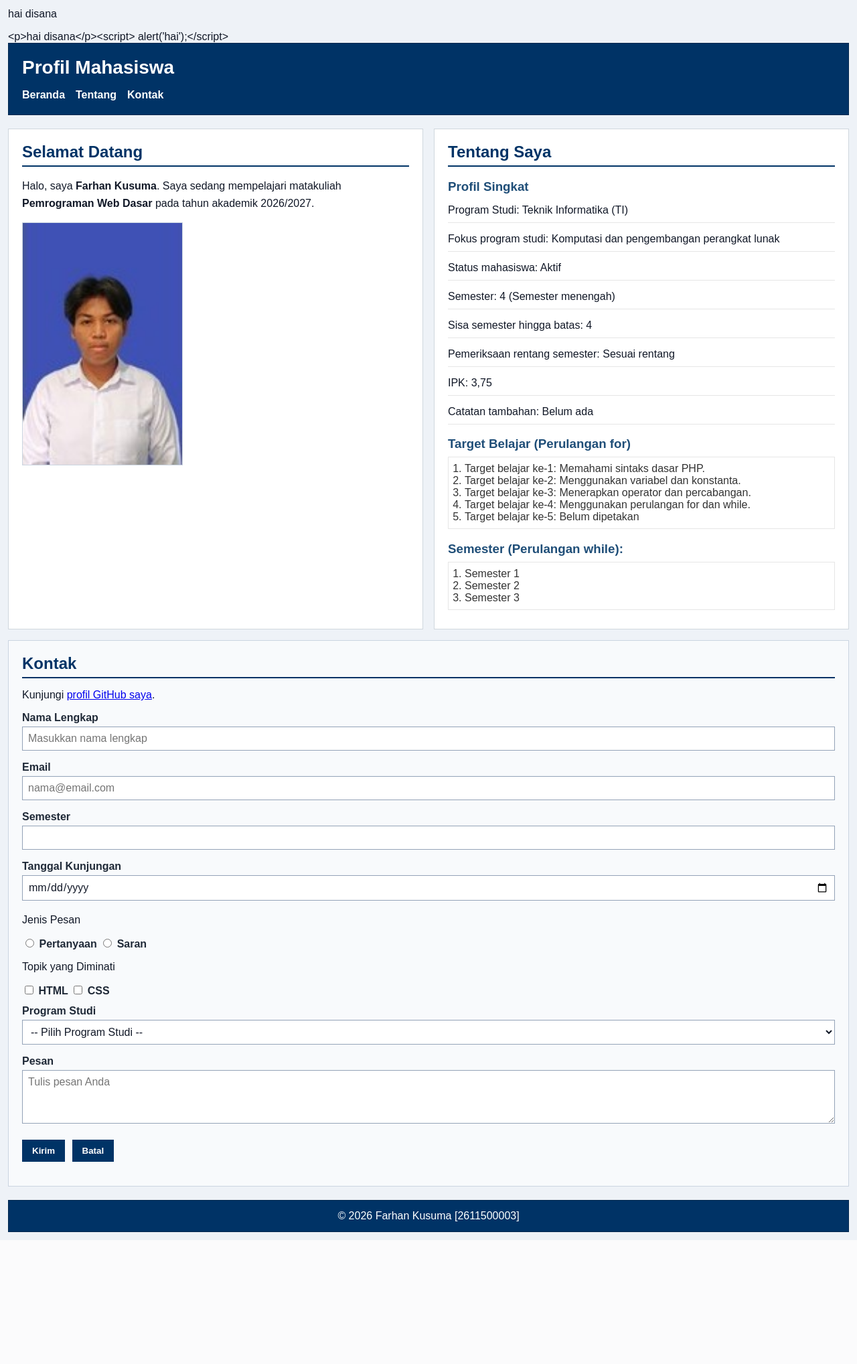
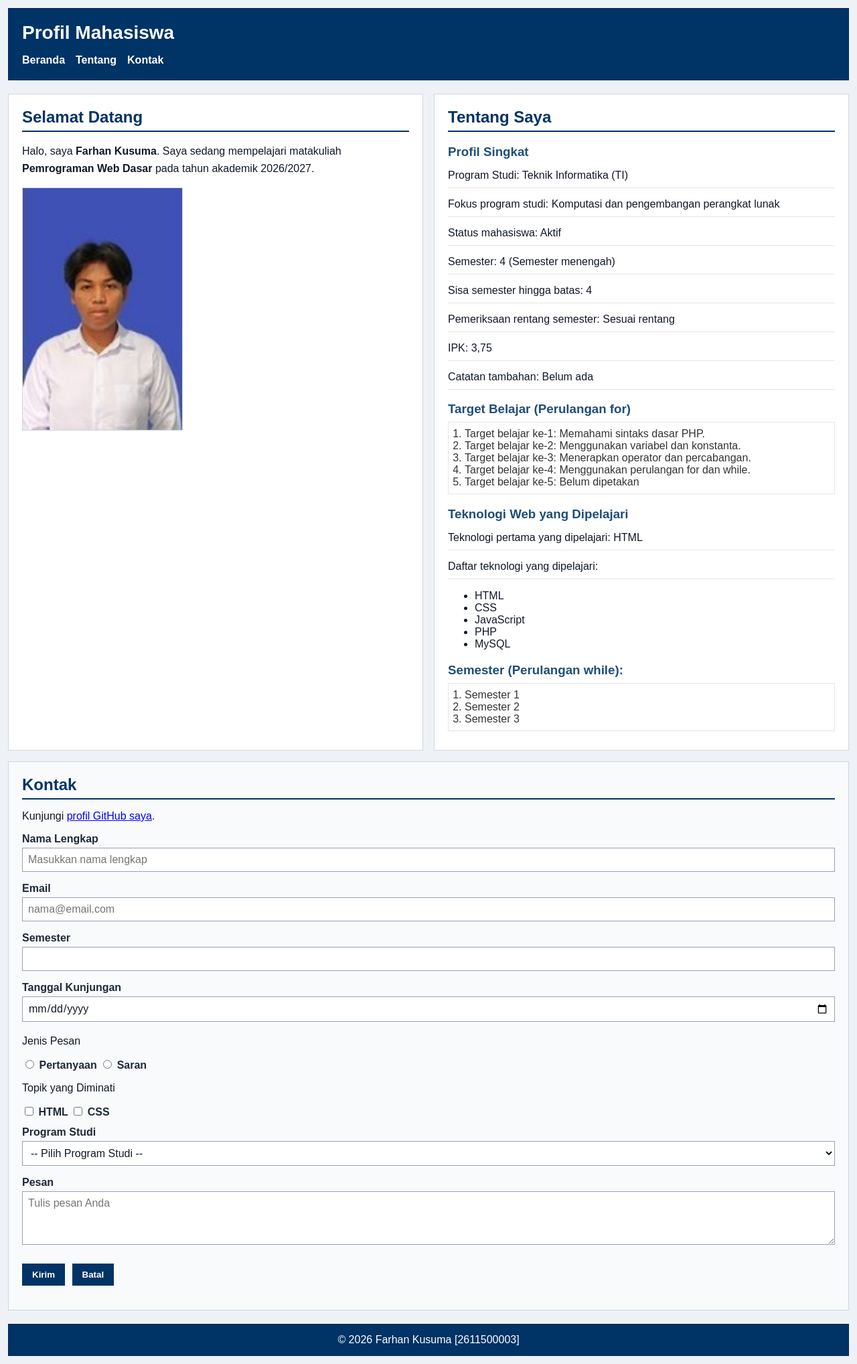
Before and after one commit to farhankusuma12/2611500003-PWD-TI1A-2627O, a PHP site: page /pertemuan-10/index.php in a window 1280 px wide. Shown: the whole page at 67% size. Before the commit the page ends 1852 px from the top, so only its background shows below. Run offline with PHP 8.4, Linux system fonts and the light colour scheme.

Commit message:
menyesuaikan index.php dan fungsi.php pertemuan-10 dengan kode akhir di modul.

```diff
--- a/pertemuan-10/fungsi.php
+++ b/pertemuan-10/fungsi.php
@@ -1,5 +1,9 @@
 <?php
-
-function bersihkan($teks) {
-	return htmlspecialchars($teks ?? "", ENT_QUOTES, "UTF-8");
+function bersihkan($teks)
+{
+return htmlspecialchars($teks ?? "", ENT_QUOTES, "UTF-8");
 }
+function tebal($teks)
+{
+return "<strong>" . bersihkan($teks) . "</strong>";
+}
--- a/pertemuan-10/index.php
+++ b/pertemuan-10/index.php
@@ -1,16 +1,7 @@
 <?php
 session_start();
 
-include("fungsi.php");
-
-
-
-echo"<p>hai disana</p>";
-echo "<script>
-alert('hai');	</script>";
-echo bersihkan("<p>hai disana</p>");
-echo bersihkan("<script>
-alert('hai');</script>");
+require_once("fungsi.php"); // require_once() memastikan berkas tersedia dan tidak dimuat berulang kali.
 
 // P7: Memproses data formulir dan menyimpannya ke dalam session.
 if ($_SERVER["REQUEST_METHOD"] === "POST") {
@@ -28,32 +19,27 @@ if ($_SERVER["REQUEST_METHOD"] === "POST") {
 		$minat = [];
 	}
 
-	// Menyimpan setiap nilai formulir ke dalam session secara terpisah.
-	# sebelum pertemuan 08
-	/*$_SESSION["nama"] = $nama;
-	$_SESSION["email"] = $email;
-	$_SESSION["semester"] = $semesterForm;
-	$_SESSION["tanggal"] = $tanggal;
-	$_SESSION["jenis_pesan"] = $jenisPesan;
-	$_SESSION["minat"] = $minat;
-	$_SESSION["prodi"] = $prodi;
-	$_SESSION["pesan"] = $pesan; */
+	// sebelum pertemuan 9: setiap nilai formulir disimpan ke session secara terpisah.
+	// $_SESSION["nama"] = $nama;
+	// $_SESSION["email"] = $email;
+	// $_SESSION["semester"] = $semesterForm;
+	// $_SESSION["tanggal"] = $tanggal;
+	// $_SESSION["jenis_pesan"] = $jenisPesan;
+	// $_SESSION["minat"] = $minat;
+	// $_SESSION["prodi"] = $prodi;
+	// $_SESSION["pesan"] = $pesan;
 
-
-	# pertemuan 09
-	// Menyimpan semua data formulir ke dalam SATU array di session
-	$_SESSION["data_form"] = [
-    "nama"        => $nama,
-    "email"       => $email,
-    "semester"    => $semesterForm,
-    "tanggal"     => $tanggal,
+	// pertemuan 9: satu session berisi array asosiatif untuk menampung data dari form.
+	$_SESSION["form_data"] = [
+		"nama" => $nama,
+		"email" => $email,
+		"semester" => $semesterForm,
+		"tanggal" => $tanggal,
 		"jenis_pesan" => $jenisPesan,
-    "minat"       => $minat,
-    "prodi"       => $prodi,
-    "pesan"       => $pesan,
+		"minat" => $minat,
+		"prodi" => $prodi,
+		"pesan" => $pesan,
 	];
-
-
 
 	// PRG: mencegah pengiriman POST berulang ketika halaman dimuat ulang.
 	header("Location: index.php#contact");
@@ -103,6 +89,9 @@ switch ($programStudi) {
 	default:
 		$fokusProgramStudi = "Belum ditentukan";
 }
+
+// P9: Larik terindeks untuk menyimpan teknologi web yang dipelajari.
+$teknologiWeb = ["HTML", "CSS", "JavaScript", "PHP", "MySQL"];
 ?>
 <!doctype html>
 <html lang="id">
@@ -142,7 +131,7 @@ switch ($programStudi) {
 	<main>
 		<section id="home">
 			<h2>Selamat Datang</h2>
-			<p>Halo, saya <strong><?php echo $namaMahasiswa; ?></strong>. Saya sedang mempelajari matakuliah <strong><?php print NAMA_MATA_KULIAH; ?></strong> pada tahun akademik <?php echo $tahunAkademik; ?>.</p>
+			<p>Halo, saya <?= tebal($namaMahasiswa); ?>. Saya sedang mempelajari matakuliah <strong><?= bersihkan(NAMA_MATA_KULIAH); ?></strong> pada tahun akademik <?= bersihkan($tahunAkademik); ?>.</p>
 
 			<img src="img/foto-profil.jpg" alt="Foto profil Nama Mahasiswa" />
 		</section>
@@ -152,14 +141,14 @@ switch ($programStudi) {
 
 			<article>
 				<h3>Profil Singkat</h3>
-				<p>Program Studi: <?php echo $namaProdi . " (" . $programStudi . ")"; ?></p>
-				<p>Fokus program studi: <?php echo $fokusProgramStudi; ?></p>
-				<p>Status mahasiswa: <?php echo $statusAktif ? "Aktif" : "Tidak aktif"; ?></p>
-				<p>Semester: <?php echo $semester . " (" . $keteranganSemester . ")"; ?></p>
-				<p>Sisa semester hingga batas: <?php echo $sisaSemester; ?></p>
-				<p>Pemeriksaan rentang semester: <?php echo $statusSemester; ?></p>
-				<p>IPK: <?php echo number_format($ipk, 2, ',', '.'); ?></p>
-				<p>Catatan tambahan: <?php echo $catatanTambahan === null ? "Belum ada" : $catatanTambahan; ?></p>
+				<p>Program Studi: <?= bersihkan($namaProdi . " (" . $programStudi . ")"); ?></p>
+				<p>Fokus program studi: <?= bersihkan($fokusProgramStudi); ?></p>
+				<p>Status mahasiswa: <?= $statusAktif ? "Aktif" : "Tidak aktif"; ?></p>
+				<p>Semester: <?= bersihkan($semester . " (" . $keteranganSemester . ")"); ?></p>
+				<p>Sisa semester hingga batas: <?= bersihkan($sisaSemester); ?></p>
+				<p>Pemeriksaan rentang semester: <?= bersihkan($statusSemester); ?></p>
+				<p>IPK: <?= number_format($ipk, 2, ',', '.'); ?></p>
+				<p>Catatan tambahan: <?= $catatanTambahan === null ? "Belum ada" : bersihkan($catatanTambahan); ?></p>
 
 				<h3>Target Belajar (Perulangan for)</h3>
 				<ol>
@@ -189,6 +178,20 @@ switch ($programStudi) {
 					?>
 				</ol>
 
+				<!-- P9: contoh penggunaan larik terindeks -->
+				<h3>Teknologi Web yang Dipelajari</h3>
+				<p>
+					Teknologi pertama yang dipelajari:
+					<?= bersihkan($teknologiWeb[0]); ?>
+				</p>
+
+				<p>Daftar teknologi yang dipelajari:</p>
+				<ul>
+					<?php foreach ($teknologiWeb as $teknologi): ?>
+						<li><?= bersihkan($teknologi); ?></li>
+					<?php endforeach; ?>
+				</ul>
+
 				<h3>Semester (Perulangan while):</h3>
 				<ol>
 					<?php
@@ -207,7 +210,7 @@ switch ($programStudi) {
 
 			<p>
 				Kunjungi
-				<a target="_blank" href="https://github.com/<?= PROFIL_GITHUB ?>">profil GitHub saya</a>.
+				<a target="_blank" href="https://github.com/<?= bersihkan(PROFIL_GITHUB); ?>">profil GitHub saya</a>.
 			</p>
 
 			<form id="contactForm" class="js-contact-form" data-validation="contact" action="index.php" method="post" novalidate>
@@ -292,32 +295,52 @@ switch ($programStudi) {
 
 			<?php if (isset($_SESSION["form_data"])): ?>
 				<?php
-        // Mapping key -> label untuk field biasa (string).
+				// Larik asosiatif untuk menghubungkan nama field dengan label.
+				/*
+				Kunci larik tidak harus berupa angka.
+				Kunci dapat berupa teks yang memiliki makna tertentu.
+				*/
 				$labelMap = [
-            "nama"         => "Nama Lengkap",
-            "email"        => "Email",
-            "semester"     => "Semester",
-            "tanggal"      => "Tanggal Kunjungan",
-            "jenis_pesan"  => "Jenis Pesan",
-            "prodi"        => "Program Studi",
+					"nama" => "Nama Lengkap",
+					"email" => "Email",
+					"semester" => "Semester",
+					"tanggal" => "Tanggal Kunjungan",
+					"jenis_pesan" => "Jenis Pesan",
+					"prodi" => "Program Studi",
 				];
 				?>
 				<article id="hasilKontak" class="submission-result" aria-live="polite">
 					<h3>Data Formulir yang Dikirim</h3>
 					<?php foreach ($labelMap as $key => $label): ?>
-            <p><strong><?= $label ?>:</strong><?= bersihkan($_SESSION["form_data"][$key]) ?> </p>
+						<p><strong><?= bersihkan($label); ?>:</strong> <?= bersihkan($_SESSION["form_data"][$key]); ?></p>
 					<?php endforeach; ?>
-        <p><strong>Topik yang Diminati:</strong>
-            <?= bersihkan(implode(", ", $_SESSION["form_data"]["minat"])) ?>
-        </p>
-        <p><strong>Pesan:</strong> <?= nl2br(bersihkan($_SESSION["form_data"]["pesan"])) ?> </p>
+					<?php
+					/*
+					$key untuk mendapatkan kunci larik.
+					$label untuk mendapatkan nilai larik.
+					$key untuk mengakses data formulir pada $_SESSION["form_data"].
+					*/
+					?>
+
+					<p><strong>Topik yang Diminati:</strong></p>
+					<?php if (count($_SESSION["form_data"]["minat"]) > 0): ?>
+						<ul>
+							<?php foreach ($_SESSION["form_data"]["minat"] as $topik): ?>
+								<li><?= bersihkan($topik); ?></li>
+							<?php endforeach; ?>
+						</ul>
+					<?php else: ?>
+						<p>Belum ada topik yang dipilih.</p>
+					<?php endif; ?>
+
+					<p><strong>Pesan:</strong> <?= nl2br(bersihkan($_SESSION["form_data"]["pesan"])); ?></p>
 				</article>
 			<?php endif; ?>
 		</section>
 	</main>
 
 	<footer>
-		<p>&copy; <?= date("Y") ?> <?php echo $namaMahasiswa; ?> [<?= $nim ?>]</p>
+		<p>&copy; <?= date("Y"); ?> <?= bersihkan($namaMahasiswa); ?> [<?= bersihkan($nim); ?>]</p>
 	</footer>
 	<script src="script.js"></script>
 </body>
```
Also changed, not shown: pertemuan-10/README.md. Lines whose indentation alone changed are shown as unchanged.
